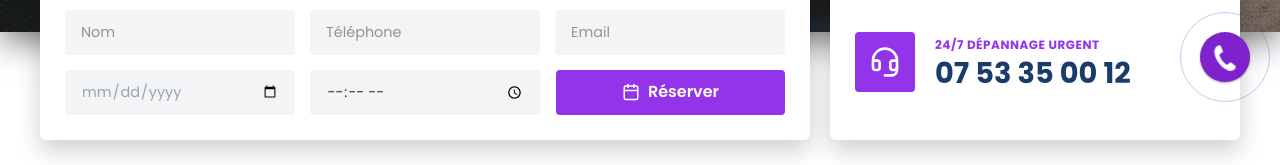
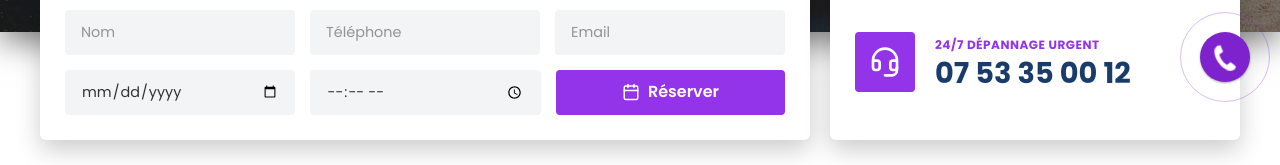
Before and after one commit to asmatrouky/parebrisedepannage, a Next.js app: page /depannage in a window 1280 px wide. Shown: the part 688-853 px from the top of the page. Built offline with nearby package versions, Linux system fonts and the light colour scheme.

Commit message:
mise à jour css

```diff
--- a/components/DepannageHero.jsx
+++ b/components/DepannageHero.jsx
@@ -52,12 +52,6 @@ export default function DepannageHero() {
   return (
     <section className="depannage-hero-section">
 
-      {/* STYLE pour placeholder sur input type="date" */}
-      <style>{`
-        .date-placeholder:invalid {
-          color: #9ca3af; /* gris tailwind */
-        }
-      `}</style>
 
       <div className="depannage-hero-container">
         <div className="content-wrapper">
@@ -127,7 +121,7 @@ export default function DepannageHero() {
               <input
                 type="date"
                 name="date"
-                className="input-field date-placeholder"
+                className="input-field"
                 placeholder="Choisir une date"
                 onChange={handleChange}
                 value={formData.date}
@@ -139,6 +133,7 @@ export default function DepannageHero() {
                 type="time"
                 name="hour"
                 className="input-field"
+                placeholder="Choisir une heure"
                 onChange={handleChange}
                 value={formData.hour}
                 required
```
